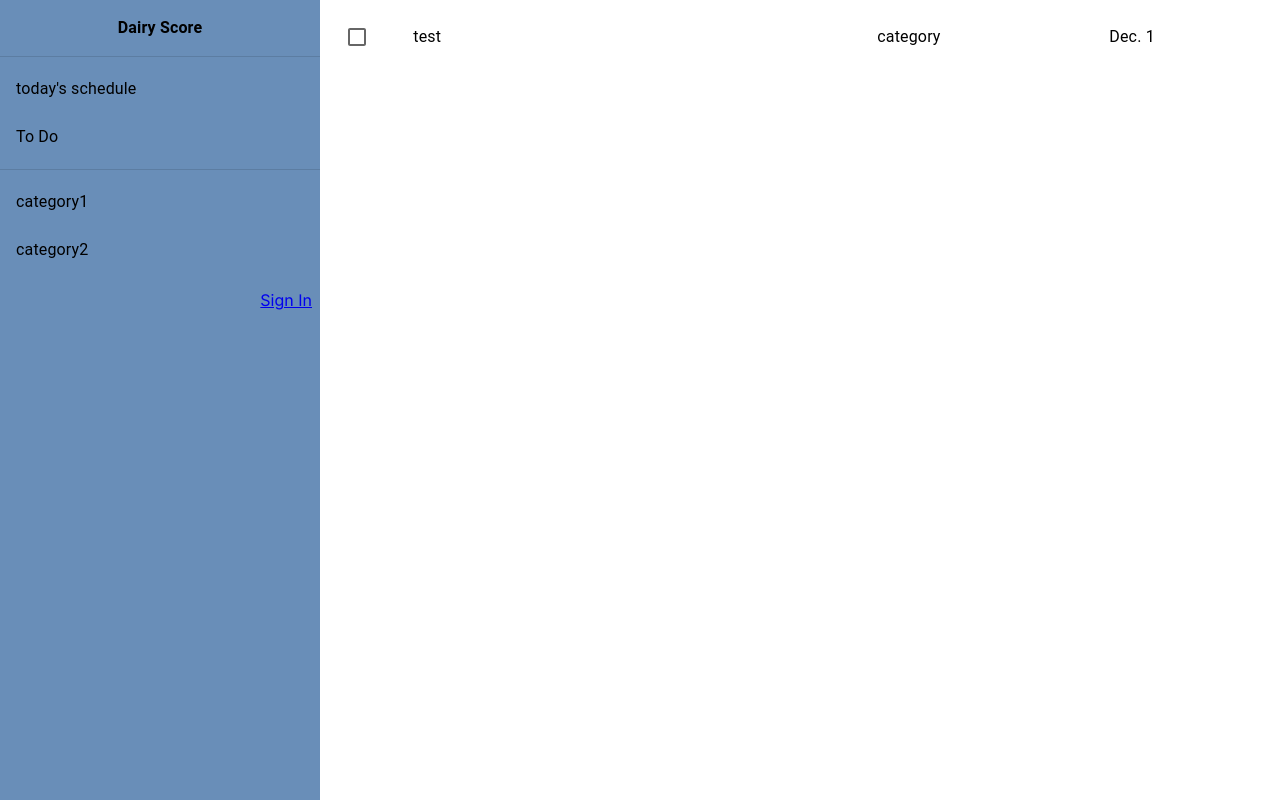
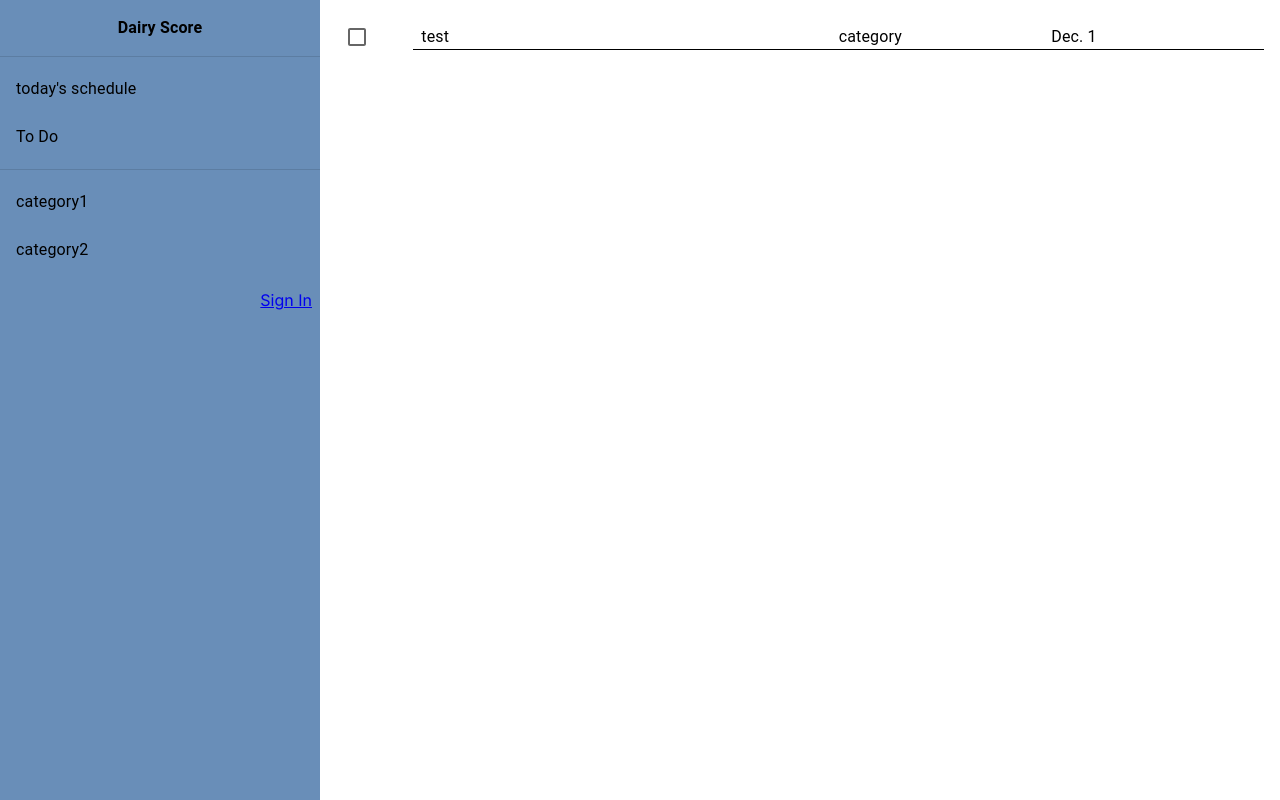
Before and after one commit to sonoda-kengo/daily-score-frontend, a Next.js app: page /category/1 in a window 1280 px wide. Built offline with nearby package versions, Linux system fonts and the light colour scheme.

Commit message:
add borderBottom at todo-line

```diff
--- a/components/todo-line.tsx
+++ b/components/todo-line.tsx
@@ -13,8 +13,9 @@ export const TodoLine = ({ todo }: { todo: ITodo }) => {
           }}
         />
       </Grid>
+      <Grid container xs={11} borderBottom={1} alignItems='center'>
         <Grid item xs={6}>
-        <Typography>{todo.title}</Typography>
+          <Typography ml={1}>{todo.title}</Typography>
         </Grid>
         <Grid item xs={3}>
           <Typography>{todo.category}</Typography>
@@ -23,5 +24,6 @@ export const TodoLine = ({ todo }: { todo: ITodo }) => {
           <Typography>{todo.date}</Typography>
         </Grid>
       </Grid>
+    </Grid>
   );
 };
```
Lines whose indentation alone changed are shown as unchanged.
